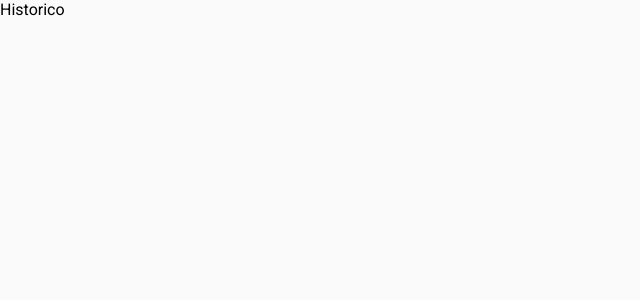
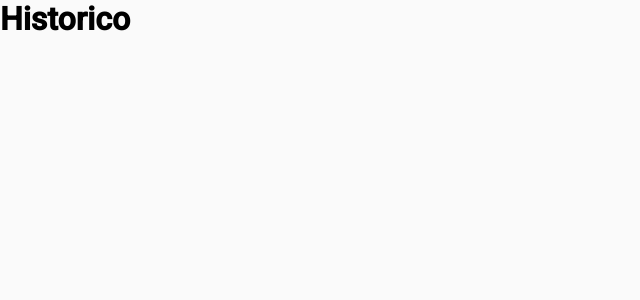
Before and after one commit to FrancielFerreira/upfitness, a React (Vite) app: page /historico in a window 1280 px wide. Shown: the top 300 px of the page, without its empty margins (0-640 px from the left). Built offline with nearby package versions, Linux system fonts and the light colour scheme.

Commit message:
init page history

```diff
--- a/src/pages/perfil/Historico.jsx
+++ b/src/pages/perfil/Historico.jsx
@@ -1,5 +1,7 @@
 export default function Historico() {
   return (
-    <div>Historico</div>
-  )
+    <div>
+      <h1>Historico</h1>
+    </div>
+  );
 }
```
